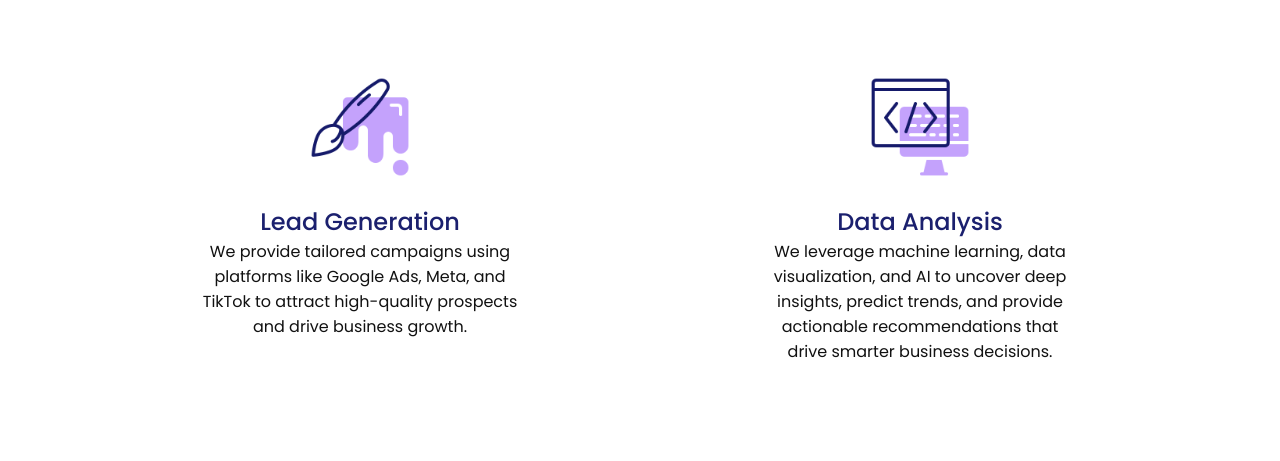
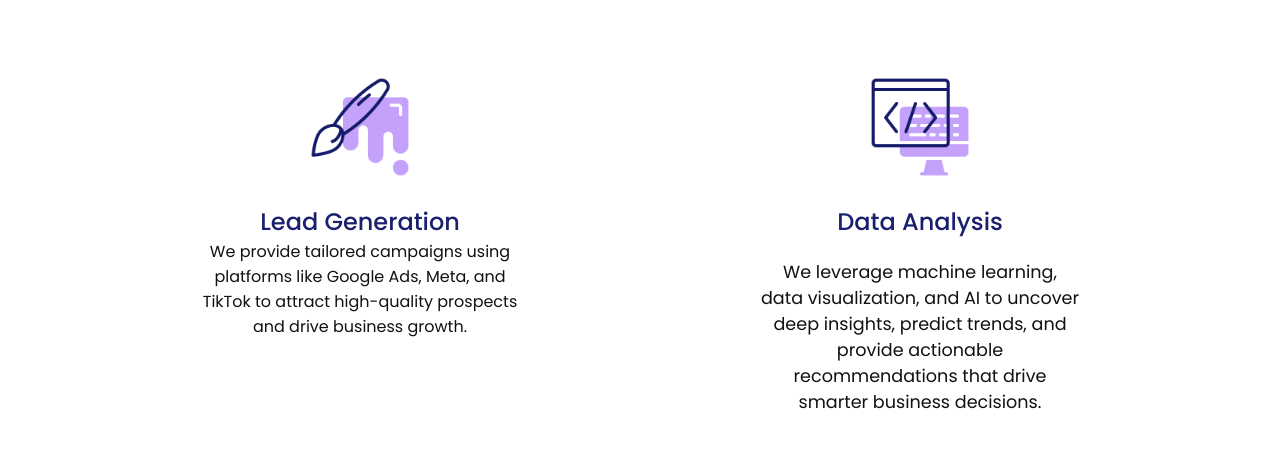
Before and after one commit to Algebiz/algebiz-agency, a plain HTML site: page services.html in a window 1280 px wide. Shown: the part 280-741 px from the top of the page. Drawn offline with Linux system fonts and the light colour scheme.

Commit message:
Update services.html

```diff
--- a/services.html
+++ b/services.html
@@ -75,7 +75,7 @@
             <img src="images/002.png" alt="" />
           </div>
           <h2>Data Analysis</h2>
-          We leverage machine learning, data visualization, and AI to uncover deep insights, predict trends, and provide actionable recommendations that drive smarter business decisions.
+          <p>We leverage machine learning, data visualization, and AI to uncover deep insights, predict trends, and provide actionable recommendations that drive smarter business decisions.</p>
         </div>
         <div class="service">
           <div class="icon">
```
